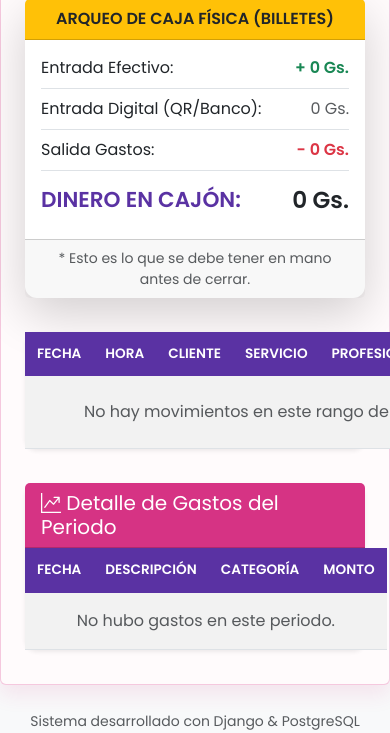
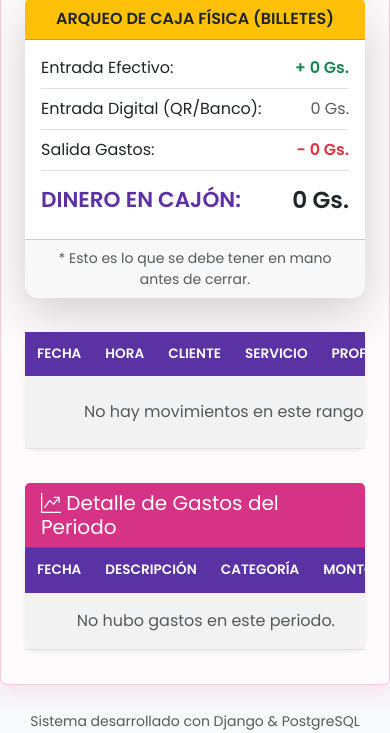
Before and after one commit to luisesse/beauty-manager, a Django app: page /caja/ in a window 390 px wide; the page is wider, and only the part inside the window is pictured. Shown: the part 1244-1977 px from the top of that part. Run offline with Django 5.2, Linux system fonts and the light colour scheme; the visitor is signed in with stand-in values (Sample User, id 1); data that the repository does not hold is empty; some libraries are stand-ins or nearby versions.

Commit message:
Fix: Menu hamburguesa en tablets y tablas responsivas

```diff
--- a/core/templates/core/base.html
+++ b/core/templates/core/base.html
@@ -27,7 +27,7 @@
 </head>
 <body class="bg-light">
 
-    <nav class="navbar navbar-expand-lg navbar-dark bg-dark mb-4">
+    <nav class="navbar navbar-expand-xxl navbar-dark bg-dark mb-4">
         <div class="container">
             <a class="navbar-brand fw-bold fst-italic" href="{% url 'home' %}">
                 <i class="bi bi-scissors"></i> BeautyManager
--- a/core/templates/core/home.html
+++ b/core/templates/core/home.html
@@ -12,6 +12,7 @@
 
 <div class="card shadow-sm">
     <div class="card-body p-0">
+        <div class="table-responsive">
             <table class="table table-hover mb-0">
                 <thead class="table-light">
                     <tr>
@@ -77,4 +78,5 @@
             </table>
         </div>
     </div>
+</div>
 {% endblock %}
--- a/core/templates/core/liquidacion_comisiones.html
+++ b/core/templates/core/liquidacion_comisiones.html
@@ -73,6 +73,7 @@
             <h5 class="mb-0"> <i class="bi bi-journal-check text-primary"></i> Detalle de Servicios Realizados</h5>
         </div>
         <div class="card-body p-0">
+            <div class="table-responsive">
                 <table class="table table-striped mb-0">
                     <thead>
                         <tr>
@@ -103,6 +104,7 @@
                 </table>
             </div>
         </div>
+    </div>
 {% endif %}
 
 {% endblock %}
--- a/core/templates/core/lista_citas.html
+++ b/core/templates/core/lista_citas.html
@@ -34,6 +34,7 @@
 </div>
 <div class="card shadow-sm">
     <div class="card-body p-0">
+        <div class="table-responsive">
             <table class="table table-hover align-middle mb-0">
                 <thead class="table-light">
                     <tr>
@@ -94,4 +95,5 @@
             </table>
         </div>
     </div>
+</div>
 {% endblock %}
--- a/core/templates/core/lista_clientes.html
+++ b/core/templates/core/lista_clientes.html
@@ -26,6 +26,7 @@
 
 <div class="card shadow-sm">
     <div class="card-body p-0">
+        <div class="table-responsive">
             <table class="table table-hover mb-0">
                 <thead class="table-light">
                     <tr>
@@ -66,4 +67,5 @@
             </table>
         </div>
     </div>
+</div>
 {% endblock %}
--- a/core/templates/core/lista_gastos.html
+++ b/core/templates/core/lista_gastos.html
@@ -11,6 +11,7 @@
 
 <div class="card shadow-sm">
     <div class="card-body p-0">
+        <div class="table-responsive">
             <table class="table table-hover align-middle mb-0">
                 <thead class="table-light">
                     <tr>
@@ -48,4 +49,5 @@
             </table>
         </div>
     </div>
+</div>
 {% endblock %}
--- a/core/templates/core/lista_profesional.html
+++ b/core/templates/core/lista_profesional.html
@@ -27,6 +27,7 @@
 </div>
 <div class="card shadow-sm">
     <div class="card-body p-0">
+        <div class="table-responsive">
             <table class="table table-hover align-middle mb-0"> <thead class="table-light">
                     <tr>
                         <th scope="col" style="width: 80px;">Foto</th>
@@ -79,4 +80,5 @@
             </table>
         </div>
     </div>
+</div>
 {% endblock %}
--- a/core/templates/core/lista_servicios.html
+++ b/core/templates/core/lista_servicios.html
@@ -32,7 +32,6 @@
         {% for servicio in mis_servicios %}
             <div class="list-group-item list-group-item-action py-3">
                 <div class="row align-items-center">
-
                     <div class="col-md-3">
                         <h5 class="mb-0 fw-bold">{{ servicio.nombre }}</h5>
                         <span class="text-primary fw-bold">{{ servicio.precio_estimado }} Gs.</span>
--- a/core/templates/core/mis_comisiones.html
+++ b/core/templates/core/mis_comisiones.html
@@ -62,6 +62,7 @@
         <h5 class="mb-0"> <i class="bi bi-journal-check text-info"></i>  Detalle de Servicios Realizados</h5>
     </div>
     <div class="card-body p-0">
+        <div class="table-responsive">
             <table class="table table-striped mb-0">
                 <thead>
                     <tr>
@@ -92,4 +93,5 @@
             </table>
         </div>
     </div>
+</div>
 {% endblock %}
--- a/core/templates/core/reporte_caja.html
+++ b/core/templates/core/reporte_caja.html
@@ -106,6 +106,7 @@
 </div>
 <div class="card shadow-sm">
     <div class="card-body p-0">
+        <div class="table-responsive">
             <table class="table table-striped mb-0">
                 <thead>
                     <tr>
@@ -136,6 +137,7 @@
             </table>
         </div>
     </div>
+</div>
 <br>
 
 <div class="card shadow-sm border-danger">
@@ -143,6 +145,7 @@
         <h5 class="mb-0"> <i class="bi bi-graph-up-arrow"></i> Detalle de Gastos del Periodo</h5>
     </div>
     <div class="card-body p-0">
+        <div class="table-responsive">
             <table class="table table-striped mb-0">
                 <thead>
                     <tr>
@@ -171,4 +174,5 @@
             </table>
         </div>
     </div>
+</div>
 {% endblock %}
```
Lines whose indentation alone changed are shown as unchanged.
